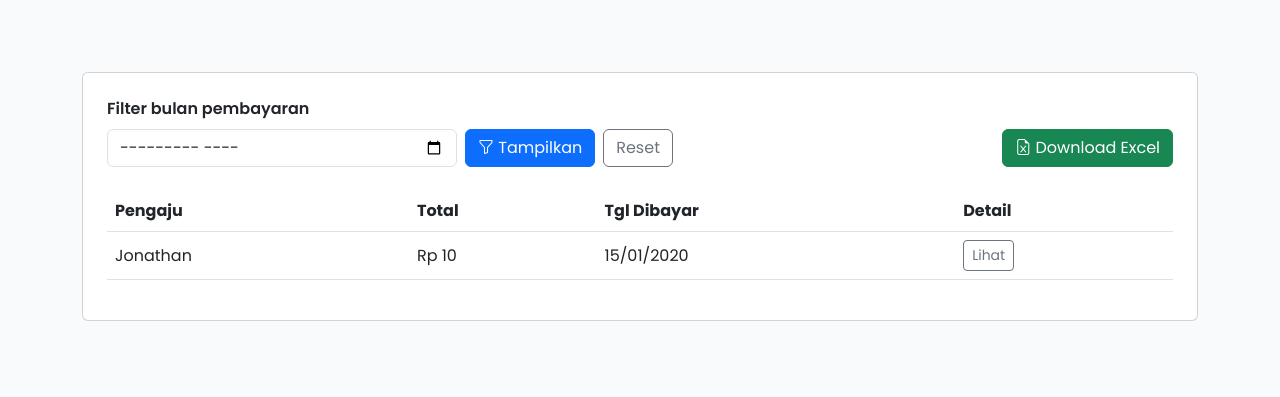
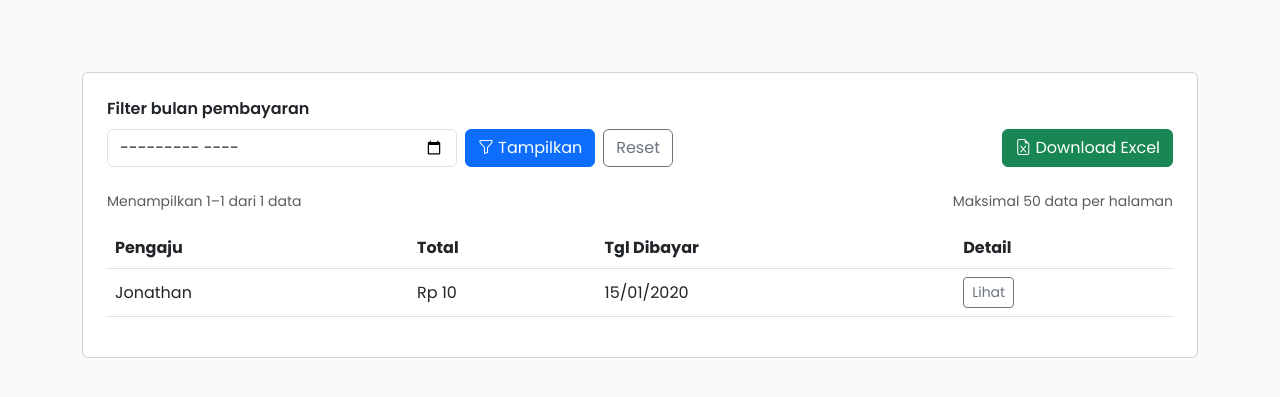
Before and after one commit to jonathantjahyadi1-ui/finance-system, a Flask app: page /reimburse/archive in a window 1280 px wide. Shown: the part 56-453 px from the top of the page. Run offline with Flask 3, Linux system fonts and the light colour scheme; the visitor is signed in with stand-in values (Sample User, id 1); tables that the repository leaves empty hold one stand-in row (values such as "Sample post"); parts of the project's set-up code (start-up, migrations or seed data) failed here and were passed over.

Commit message:
fix lag in archive

```diff
--- a/reimburse/routes.py
+++ b/reimburse/routes.py
@@ -270,13 +270,18 @@ def archive():
     cutoff = now - timedelta(days=7)
     bulan_filter = request.args.get('bulan', '').strip()
     month_start, month_end = get_month_range(bulan_filter)
+    page = request.args.get('page', 1, type=int)
+    page = max(page or 1, 1)
+    per_page = 50
 
     if bulan_filter and month_start is None:
         flash('Format bulan tidak valid.', 'danger')
         return redirect(url_for('reimburse.archive'))
 
-    # Basis query: semua yang sudah dibayar & lewat 7 hari
-    query = ReimburseRequest.query.filter(
+    # Ambil data reimburse dan user sekaligus agar tidak terjadi N+1 query.
+    query = db.session.query(ReimburseRequest, User).join(
+        User, ReimburseRequest.user_id == User.id
+    ).filter(
         ReimburseRequest.paid_at != None,
         ReimburseRequest.paid_at < cutoff
     )
@@ -291,14 +296,35 @@ def archive():
     if user.role not in ['admin', 'direktur', 'accounting']:
         query = query.filter(ReimburseRequest.user_id == user.id)
 
-    data = query.order_by(ReimburseRequest.paid_at.desc()).all()
+    total_data = query.count()
+    total_pages = max(1, (total_data + per_page - 1) // per_page)
+    page = min(page, total_pages)
+
+    data = query.order_by(
+        ReimburseRequest.paid_at.desc()
+    ).offset(
+        (page - 1) * per_page
+    ).limit(
+        per_page
+    ).all()
+
+    start_item = ((page - 1) * per_page + 1) if total_data else 0
+    end_item = min(page * per_page, total_data)
+    page_start = max(1, page - 2)
+    page_end = min(total_pages, page + 2)
 
     return render_template(
         'reimburse/archive.html',
         data=data,
         user=user,
-        get_user=get_user,
-        bulan_filter=bulan_filter
+        bulan_filter=bulan_filter,
+        page=page,
+        total_pages=total_pages,
+        total_data=total_data,
+        start_item=start_item,
+        end_item=end_item,
+        page_start=page_start,
+        page_end=page_end
     )
 
 @reimburse_bp.route('/archive/export_excel')
--- a/templates/reimburse/archive.html
+++ b/templates/reimburse/archive.html
@@ -63,13 +63,22 @@
         </div>
         {% endif %}
 
+        <div class="d-flex justify-content-between align-items-center mb-3">
+            <span class="text-muted small">
+                Menampilkan {{ start_item }}–{{ end_item }} dari {{ total_data }} data
+            </span>
+            <span class="text-muted small">
+                Maksimal 50 data per halaman
+            </span>
+        </div>
+
         <div class="table-responsive">
         <table class="table align-middle">
             <thead><tr><th>Pengaju</th><th>Total</th><th>Tgl Dibayar</th><th>Detail</th></tr></thead>
             <tbody>
-                {% for r in data %}
+                {% for r, pengaju in data %}
                 <tr>
-                    <td>{{ get_user(r.user_id).username if get_user(r.user_id) else '-' }}</td>
+                    <td>{{ pengaju.username if pengaju else '-' }}</td>
                     <td>Rp {{ "{:,.0f}".format(r.total_amount) }}</td>
                     <td>{{ r.paid_at.strftime('%d/%m/%Y') if r.paid_at else '-' }}</td>
                     <td><a href="/reimburse/detail/{{ r.id }}" class="btn btn-sm btn-outline-secondary">Lihat</a></td>
@@ -84,6 +93,41 @@
             </tbody>
         </table>
         </div>
+
+        {% if total_pages > 1 %}
+        <nav aria-label="Navigasi halaman arsip Reimburse" class="mt-3">
+            <ul class="pagination justify-content-center mb-0">
+                <li class="page-item {% if page <= 1 %}disabled{% endif %}">
+                    <a
+                        class="page-link"
+                        href="{{ url_for('reimburse.archive', bulan=bulan_filter, page=page - 1) }}"
+                    >
+                        Sebelumnya
+                    </a>
+                </li>
+
+                {% for page_number in range(page_start, page_end + 1) %}
+                <li class="page-item {% if page_number == page %}active{% endif %}">
+                    <a
+                        class="page-link"
+                        href="{{ url_for('reimburse.archive', bulan=bulan_filter, page=page_number) }}"
+                    >
+                        {{ page_number }}
+                    </a>
+                </li>
+                {% endfor %}
+
+                <li class="page-item {% if page >= total_pages %}disabled{% endif %}">
+                    <a
+                        class="page-link"
+                        href="{{ url_for('reimburse.archive', bulan=bulan_filter, page=page + 1) }}"
+                    >
+                        Berikutnya
+                    </a>
+                </li>
+            </ul>
+        </nav>
+        {% endif %}
     </div>
 </div>
 </body>
```
